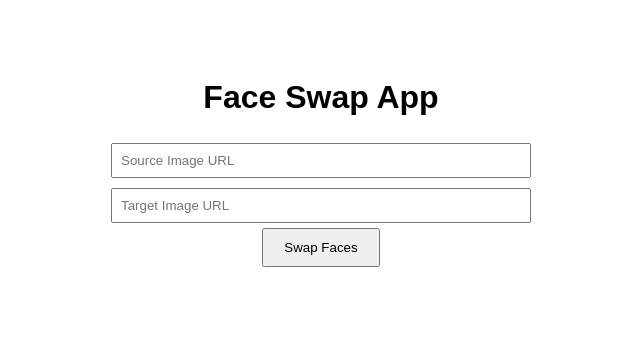
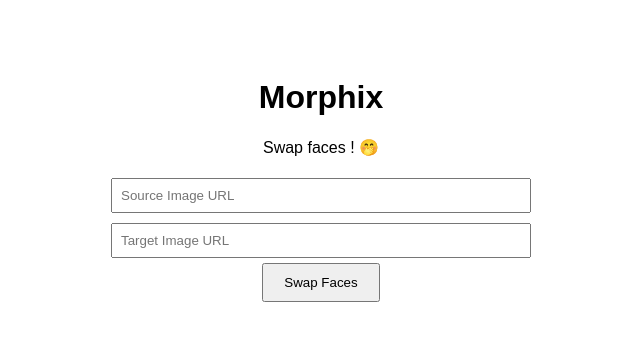
Before and after one commit to marufrahmangit/python-faceswap-app, a Flask app: page / in a window 1280 px wide. Shown: the top 341 px of the page, without its empty margins (319-959 px from the left). Run offline with Flask 3, Linux system fonts and the light colour scheme.

Commit message:
changed app name to Morphix

```diff
--- a/templates/index.html
+++ b/templates/index.html
@@ -2,7 +2,7 @@
 <html lang="en">
 <head>
 <meta charset="UTF-8">
-<title>Face Swap App</title>
+<title>Morphix | Swap faces! 🤭</title>
 <style>
 body { font-family: Arial, sans-serif; text-align: center; padding: 50px; }
 input { width: 400px; margin: 5px; padding: 8px; }
@@ -22,7 +22,8 @@ button { padding: 10px 20px; }
 </style>
 </head>
 <body>
-<h1>Face Swap App</h1>
+<h1>Morphix</h1>
+<p>Swap faces ! 🤭</p>
 <form id="swap-form">
     <input type="text" name="swap_url" placeholder="Source Image URL" required><br>
     <input type="text" name="target_url" placeholder="Target Image URL" required><br>
```
Also changed, not shown: 1 other file.
